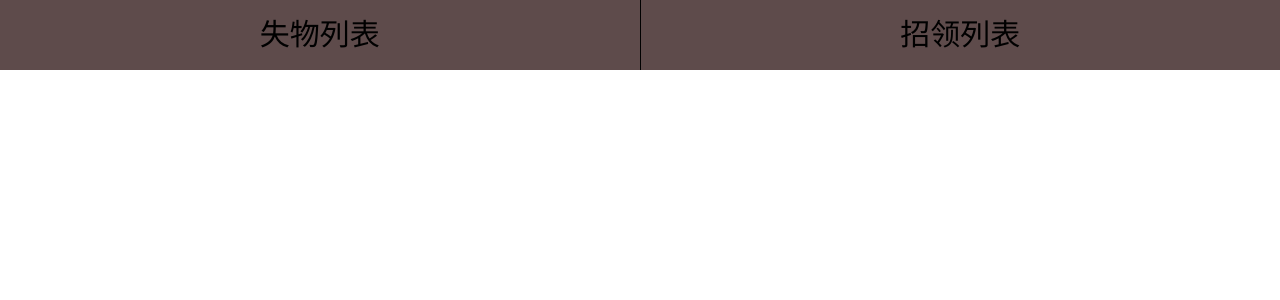
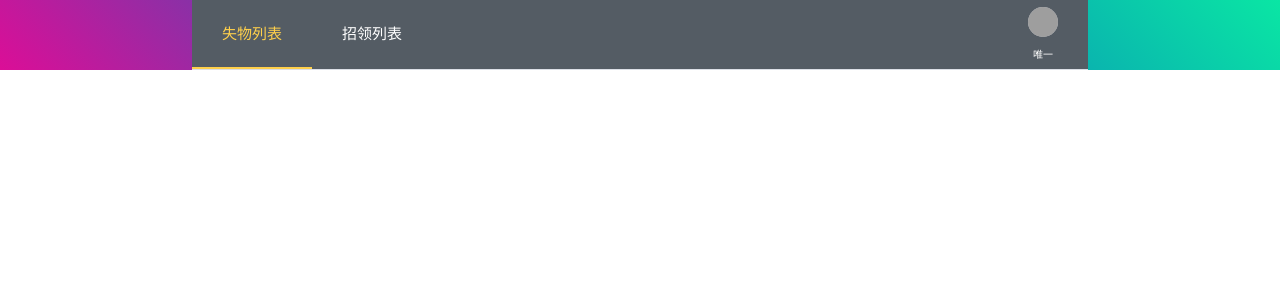
Before and after one commit to lyg174/lostAndFound-Vue3, a Vue app: page /list in a window 1280 px wide. Shown: the top 300 px of the page. Built offline with nearby package versions, Linux system fonts and the light colour scheme; grey boxes are pictures that could not be loaded.

Commit message:
调整了顶部导航栏样式，设置了用户头像显示，设置了文字溢出时为省略号，调整了主背景及登录和注册背景

```diff
--- a/src/App.vue
+++ b/src/App.vue
@@ -1,5 +1,5 @@
 <template>
-  <div class="app">
+  <div class="app" style="z-index: 10;">
     <Sidebar v-if="loginView" @loggedIn="handleLoginView" :usernameId="username"></Sidebar>
     <router-view @loggedIn="handleLoginView"></router-view>
   </div>
@@ -55,6 +55,26 @@ export default {
   list-style: none;
 }
 
+
+#app {
+  display: flex;
+  justify-content: center;
+  align-items: center;
+  width: 100%;
+  height: 100%;
+  /* background-image: url("./image/巴丝特.jpg");
+  background-size: cover; */
+  background: linear-gradient(45deg, #db0e97 0%, #0a67bf 50%, #0ae6a4 100%);
+}
+
+/* body {
+  display: flex;
+  justify-content: center;
+  align-items: center;
+  width: 100%;
+  height: 100%;
+} */
+
 .home {
   display: flex;
   flex-direction: column;
@@ -62,5 +82,7 @@ export default {
 
 .app {
   display: flex;
+  width: 70%;
+  /* height: 0; */
 }
 </style>
--- a/src/components/Sidebar.vue
+++ b/src/components/Sidebar.vue
@@ -50,14 +50,26 @@
 
 <style lang="scss" scoped>
 .container {
-    width: 15vw;
+    width: 15%;
     height: 100vh;
     background-color: rgb(7, 77, 124);
 }
 
+.el-menu {
+    border: none;
+}
+
 li.el-menu-item {
     justify-content: center; //文字居中
-    border: none;
+
+    span {
+        overflow: hidden;
+        /* 隐藏溢出内容 */
+        white-space: nowrap;
+        /* 不换行，防止文本溢出 */
+        text-overflow: ellipsis;
+        /* 当文本溢出时显示省略号 */
+    }
 }
 
 li.el-menu-item:last-child {
@@ -87,7 +99,7 @@ export default {
         handleRouter(value) {
             if (value === '/list/lostlist') {// 该地址不用获取用户id
                 this.$router.push('/list/lostlist')
-                return ;
+                return;
             };
             this.$router.push({
                 path: value,
--- a/src/components/scrollbar/ScrollbarFound.vue
+++ b/src/components/scrollbar/ScrollbarFound.vue
@@ -12,12 +12,12 @@
 
             <li v-for="item of dataList" :key="item" class="scrollbar-demo-item">
                 <div class="lostInfo">
-                    <img :src="hanleImg(item.lostImageUrl)">
+                    <img :src="hanleImg(item.foundImageUrl)">
                 </div>
-                <div class="lostInfo">{{ item.lostDescribe }}</div>
-                <div class="lostInfo">{{ item.lostTime }}</div>
-                <div class="lostInfo">{{ item.lostPublishTime }}</div>
-                <div class="lostInfo">222</div>
+                <div class="lostInfo">{{ item.foundDescribe }}</div>
+                <div class="lostInfo">{{ item.foundTime }}</div>
+                <div class="lostInfo">{{ item.foundPublishTime }}</div>
+                <div class="lostInfo">{{ item.foundersContact }}</div>
                 <div class="lostInfo">
                     <el-button>认领</el-button>
                 </div>
@@ -101,7 +101,7 @@ export default {
         }
     },
     mounted() {
-        axios.get('http://localhost:3000/lostlist').then(res => {
+        axios.get('http://localhost:3000/foundlist').then(res => {
             this.dataList = res.data.data;
             console.log(res.data.data);
         })
--- a/src/components/scrollbar/ScrollbarLost.vue
+++ b/src/components/scrollbar/ScrollbarLost.vue
@@ -17,13 +17,15 @@
                 <div class="lostInfo">{{ item.lostDescribe }}</div>
                 <div class="lostInfo">{{ item.lostTime }}</div>
                 <div class="lostInfo">{{ item.lostPublishTime }}</div>
-                <div class="lostInfo">222</div>
+                <div class="lostInfo">{{ item.losersInfo }}</div>
                 <div class="lostInfo">
                     <el-button>招领</el-button>
                 </div>
             </li>
         </el-scrollbar>
+
     </div>
+    <el-backtop :right="100" :bottom="100" />
 </template>
 
 <style lang="scss" scoped>
@@ -31,12 +33,14 @@
     flex: 1; //填充剩余部分
 }
 
-.scroll { // 滚动组件
+.scroll {
+    // 滚动组件
     max-height: 676.4px;
     position: relative;
 }
 
-.title {// 信息标题
+.title {
+    // 信息标题
     display: flex;
     justify-content: center;
     align-items: center;
@@ -52,13 +56,21 @@
         flex: 1;
         text-align: center;
         border-bottom: 1px solid black;
+        overflow: hidden;
+        /* 隐藏溢出内容 */
+        white-space: nowrap;
+        /* 不换行，防止文本溢出 */
+        text-overflow: ellipsis;
+        /* 当文本溢出时显示省略号 */
     }
+
     div:not(:last-child) {
         border-right: 1px solid black;
     }
 }
 
-.scrollbar-demo-item { // 后端获取数据并展示的栏位
+.scrollbar-demo-item {
+    // 后端获取数据并展示的栏位
     display: flex;
     align-items: center;
     justify-content: center;
--- a/src/router/index.js
+++ b/src/router/index.js
@@ -74,7 +74,7 @@ router.beforeEach((to, from, next) => {
         sessionStorage.setItem('loginStatus', 'false');
         sessionStorage.setItem('username', '')
         next({ name: 'Login' });
-    }
+    } else if (to.name !== 'Login' && loginStatus === 'false') next({ name: 'Login' });
     else next();
 })
 
--- a/src/style/Login.css
+++ b/src/style/Login.css
@@ -1,8 +1,6 @@
 .container {
-  width: 100vw;
+  width: 100%;
   height: 100vh;
-  background-image: url("../image/巴丝特.jpg");
-  background-size: cover;
   display: flex;
   justify-content: center;
   align-items: center;
@@ -14,7 +12,7 @@
   display: flex;
   justify-content: center;
   align-items: center;
-  background-color: rgb(238, 202, 202, 0.5);
+  background: linear-gradient(45deg, #5c32bf 0%, #196073 50%, #26dc69 100%);
   /* background-color: white; */
 }
 
--- a/src/views/Login.vue
+++ b/src/views/Login.vue
@@ -39,8 +39,6 @@ export default {
         password: this.psw
       };
 
-      const that = this;
-
       axios.post('http://localhost:3000/login', userMsg).then(res => {
         alert(res.data.message);
         // this.$emit('changeView', true, this.user)
--- a/src/views/Register.vue
+++ b/src/views/Register.vue
@@ -19,8 +19,8 @@
 .container {
     width: 100vw;
     height: 100vh;
-    background-image: url("../image/巴丝特.jpg");
-    background-size: cover;
+    /* background-image: url("../image/巴丝特.jpg");
+    background-size: cover; */
     display: flex;
     justify-content: center;
     align-items: center;
@@ -32,7 +32,7 @@
     display: flex;
     justify-content: center;
     align-items: center;
-    background-color: rgb(238, 202, 202, 0.5);
+    background: linear-gradient(45deg, #5c32bf 0%, #196073 50%, #26dc69 100%);
     /* background-color: white; */
 }
 
--- a/src/views/lostAndFoundList.vue
+++ b/src/views/lostAndFoundList.vue
@@ -1,17 +1,28 @@
 <template>
     <div class="list">
         <div class="navbar">
-            <ul>
-                <li @click="changeRouter('/list/lostlist')">失物列表</li>
-                <li @click="changeRouter('/list/foundlist')">招领列表</li>
-            </ul>
+
+            <el-menu default-active="1" class="el-menu-demo" mode="horizontal" background-color="#545c64" text-color="#fff"
+                active-text-color="#ffd04b" :ellipsis="false">
+                <el-menu-item index="1" @click="changeRouter('/list/lostlist')">失物列表</el-menu-item>
+                <el-menu-item index="2" @click="changeRouter('/list/foundlist')">招领列表</el-menu-item>
+
+                <el-menu-item>
+                    <el-avatar>
+                        <img src="../image/巴丝特.jpg">
+                    </el-avatar>
+                    <span>唯一</span>
+                </el-menu-item>
+
+            </el-menu>
         </div>
         <router-view></router-view>
     </div>
 </template>
 
-<style lang="scss">
-.list { // 父元素为App.vue的app
+<style scoped lang="scss">
+.list {
+    // 父元素为App.vue的app
     flex: 1;
     display: flex; //设置弹性布局，方便lostList.vue的对应元素填充剩余部分
     flex-direction: column;
@@ -20,23 +31,31 @@
 .navbar {
     width: 100%;
     background-color: rgb(94, 75, 75);
-    ul {
+
+    .el-menu {
         height: 70px;
-        display: flex;
-        text-align: center;
-        li {
-            line-height: 70px;
-            font-size: 30px;
+
+        .el-menu-item {
+            display: flex;
+            justify-content: center;
+            align-items: center;
+            font-size: 15px;
             font-weight: 500;
-            height: 100%;
-            padding: 0 10px;
-            flex: 1;
+            padding: 0 30px;
         }
-        li:first-child {
-            border-right: 1px solid black;
-        }
-        li:hover {
-            cursor: pointer;
+
+        .el-menu-item:last-child {
+            margin-left: auto; //移到最右边
+            flex-direction: column;
+            justify-content: space-around;
+            align-items: center;
+            font-size: 10px;
+            line-height: 10px;
+
+            span.el-avatar {
+                width: 30px;
+                height: 30px;
+            }
         }
     }
 }
@@ -52,6 +71,9 @@ export default {
     methods: {
         changeRouter(url) {
             this.$router.push(url)
+        },
+        errorHandler() {
+            return true
         }
     },
 }
```
Also changed, not shown: 1 other file (tests, documents, lock files or other folders).
